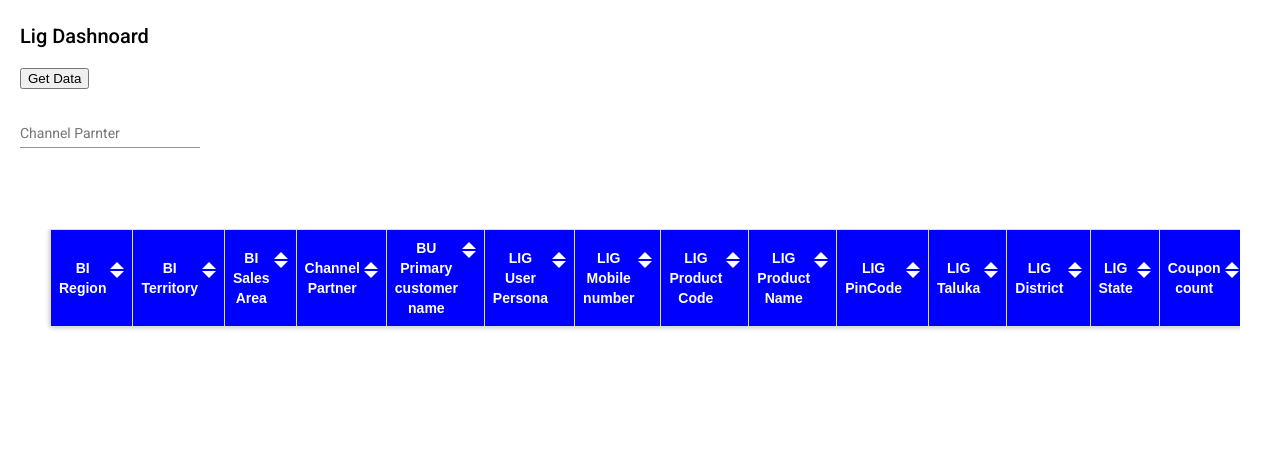
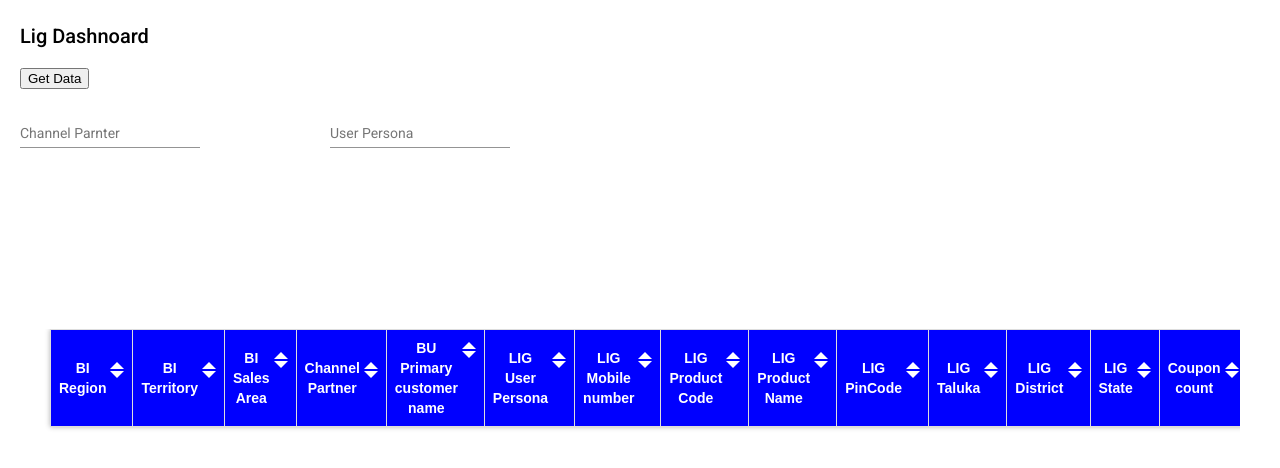
Before and after one commit to K1Rajesh/sample-acoe-data-reporting-by-file, an Angular app: page /lig-dashboard in a window 1280 px wide. Shown: the top 468 px of the page. Built offline with nearby package versions, Linux system fonts and the light colour scheme.

Commit message:
add persona filter

```diff
--- a/src/app/modules/dashboard/components/lig-dashboard-filter/lig-dashboard-filter.component.css
+++ b/src/app/modules/dashboard/components/lig-dashboard-filter/lig-dashboard-filter.component.css
@@ -1,6 +1,6 @@
 .filter-form-items-container{
     display: grid;
     grid-template-columns: repeat(4,1fr);
-    grid-template-rows: repeat(2,50px);
+    grid-template-rows: repeat(4,50px);
 
   }
--- a/src/app/modules/dashboard/components/lig-dashboard-filter/lig-dashboard-filter.component.html
+++ b/src/app/modules/dashboard/components/lig-dashboard-filter/lig-dashboard-filter.component.html
@@ -16,6 +16,23 @@
           </mat-autocomplete>
         </mat-form-field>
       </div>
+      <div class="filter-form-item user-persona">
+        <mat-form-field class="example-full-width">
+          <mat-label>User Persona</mat-label>
+          <!-- placeholder="Pick one", aria-label="Channel Parnter" -->
+          <input type="text"
+
+                 matInput
+                 [formControl]="userPersonaFilterControl"
+                 [matAutocomplete]="auto">
+          <mat-autocomplete autoActiveFirstOption #auto="matAutocomplete">
+            <mat-option *ngFor="let option of userPersonaFilterOptionsCurrent$ | async" [value]="option">
+              {{option}}
+            </mat-option>
+          </mat-autocomplete>
+        </mat-form-field>
+      </div>
+
       <div *ngIf="false" class="filter-form-item channel-partner">
         <mat-form-field class="example-full-width">
           <mat-label>LIG Product Brand</mat-label>
--- a/src/app/modules/dashboard/components/lig-dashboard-filter/lig-dashboard-filter.component.ts
+++ b/src/app/modules/dashboard/components/lig-dashboard-filter/lig-dashboard-filter.component.ts
@@ -17,6 +17,12 @@ export class LigDashboardFilterComponent implements OnInit {
   get channelParnterFilterOptionsCurrent$():Observable<string[]>{
     return this.ligDashboardModel.channelParnterFilterOptionsCurrent$
   }
+  get userPersonaFilterControl():FormControl{
+    return this.ligDashboardModel.userPersonaFilterControl
+  }
+  get userPersonaFilterOptionsCurrent$():Observable<string[]>{
+    return this.ligDashboardModel.userPersonaFilterOptionsCurrent$
+  }
   ngOnInit(): void {
   }
 
```
